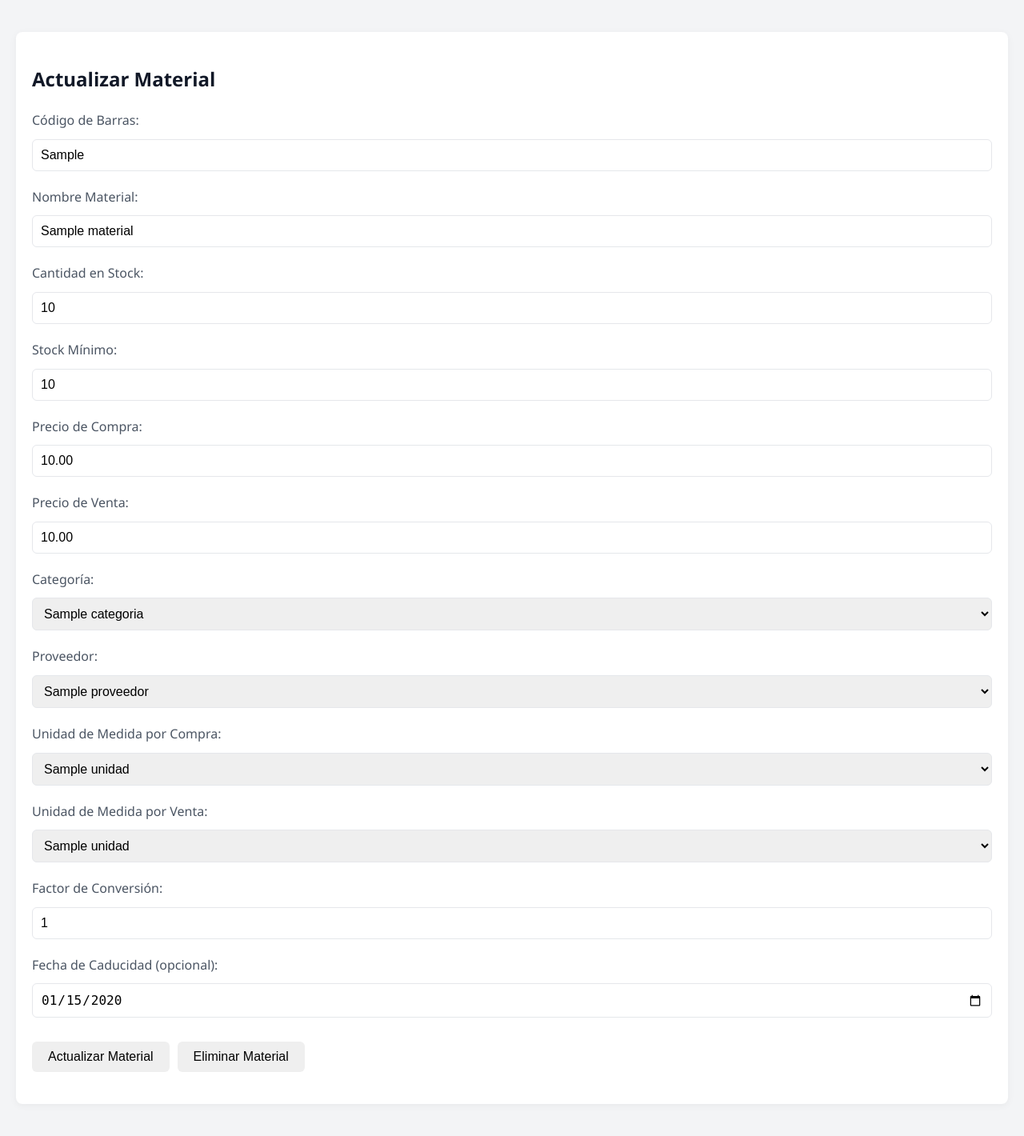
After one commit to Axel2507/ferreteriamay, a Django app: a page that uses inventario/templates/inventario/material/actualizar_material.html in a window 1280 px wide. The commit adds this page. Shown: the whole page at 80% size. Run offline with Django 5.2, Linux system fonts and the light colour scheme; tables that the repository leaves empty hold one stand-in row (values such as "Sample post").

Commit message:
Requiriments.txt

```diff
--- a/inventario/static/css/estilos.css
+++ b/inventario/static/css/estilos.css
@@ -245,3 +245,29 @@ tr:hover {
 .carrito th, .carrito td { border: 1px solid #ccc; padding: 8px; }
 .oculto { display: none; }
 .stock-bajo { color: red; font-weight: bold; }
+
+.search-bar {
+    margin-bottom: 20px;
+}
+
+.search-bar input[type="text"] {
+    padding: 6px;
+    width: 300px;
+}
+
+.search-bar button {
+    padding: 6px 10px;
+}
+
+.btn-editar {
+    padding: 4px 8px;
+    background-color: #3498db;
+    color: white;
+    border: none;
+    border-radius: 4px;
+    text-decoration: none;
+}
+
+.btn-editar:hover {
+    background-color: #2980b9;
+}
--- /dev/null
+++ b/inventario/templates/inventario/material/actualizar_material.html
@@ -0,0 +1,138 @@
+{% load static %}
+<!DOCTYPE html>
+<html lang="es">
+<head>
+    <meta charset="UTF-8">
+    <title>Actualizar Material</title>
+    <link rel="stylesheet" href="{% static 'css/estilos.css' %}">
+</head>
+<body>
+<div class="container">
+    <h2>Actualizar Material</h2>
+    {% if error %}
+    <div class="alert alert-danger">
+        {{ error }}
+    </div>
+    {% endif %}
+    <form id="formMaterial" method="post">
+        {% csrf_token %}
+        <div class="row">
+            <div class="col-md-6">
+                <div class="form-group">
+                    <label class="form-label">Código de Barras:</label>
+                    <input type="text" class="form-control" id="codigo" name="codigo" placeholder="Escanea o ingresa manualmente" value="{{ material.codigo }}" required readonly>
+                </div>
+            </div>
+            <div class="col-md-6">
+                <div class="form-group">
+                    <label class="form-label">Nombre Material:</label>
+                    <input type="text" class="form-control" id="nombre" name="nombre" value="{{ material.nombre }}" required>
+                </div>
+            </div>
+        </div>
+
+        <div class="row">
+            <div class="col-md-6">
+                <div class="form-group">
+                    <label class="form-label">Cantidad en Stock:</label>
+                    <input type="number" class="form-control" id="stock" name="stock" min="0" value="{{ material.stock }}" required>
+                </div>
+            </div>
+            <div class="col-md-6">
+                <div class="form-group">
+                    <label class="form-label">Stock Mínimo:</label>
+                    <input type="number" class="form-control" id="stock_minimo" name="stock_minimo" min="0" value="{{ material.stock_minimo }}" required>
+                </div>
+            </div>
+        </div>
+
+        <div class="row">
+            <div class="col-md-6">
+                <div class="form-group">
+                    <label class="form-label">Precio de Compra:</label>
+                    <input type="number" class="form-control" id="precio_compra" name="precio_compra" min="0" step="0.01" value="{{ material.precio_compra }}" required>
+                </div>
+            </div>
+            <div class="col-md-6">
+                <div class="form-group">
+                    <label class="form-label">Precio de Venta:</label>
+                    <input type="number" class="form-control" id="precio_venta" name="precio_venta" min="0" step="0.01" value="{{ material.precio_venta }}" required>
+                </div>
+            </div>
+        </div>
+
+        <div class="row">
+            <div class="col-md-4">
+                <div class="form-group">
+                    <label class="form-label">Categoría:</label>
+                    <select class="form-select" id="categoria" name="categoria" required>
+                        <option value="">Seleccionar categoría</option>
+                        {% for categoria in categorias %}
+                            <option value="{{ categoria.id }}" {% if categoria.id == material.categoria.id %}selected{% endif %}>{{ categoria.nombre }}</option>
+                        {% endfor %}
+                    </select>
+                </div>
+            </div>
+
+            <div class="col-md-4">
+                <div class="form-group">
+                    <label class="form-label">Proveedor:</label>
+                    <select class="form-select" id="proveedor" name="proveedor" required>
+                        <option value="">Seleccionar proveedor</option>
+                        {% for proveedor in proveedores %}
+                            <option value="{{ proveedor.id_proveedor }}" {% if proveedor.id_proveedor == material.proveedor.id_proveedor %}selected{% endif %}>{{ proveedor.nombre_empresa }}</option>
+                        {% endfor %}
+                    </select>
+                </div>
+            </div>
+
+            <div class="col-md-4">
+                <div class="form-group">
+                    <label class="form-label">Unidad de Medida por Compra:</label>
+                    <select class="form-select" id="unidad_compra" name="unidad_compra" required>
+                        <option value="">Seleccionar unidad</option>
+                        {% for unidad in unidades %}
+                            <option value="{{ unidad.id }}" {% if unidad.id == material.unidad_compra.id %}selected{% endif %}>{{ unidad.nombre }}</option>
+                        {% endfor %}
+                    </select>
+                </div>
+            </div>
+            <div class="col-md-4">
+                <div class="form-group">
+                    <label class="form-label">Unidad de Medida por Venta:</label>
+                    <select class="form-select" id="unidad_venta" name="unidad_venta" required>
+                        <option value="">Seleccionar unidad</option>
+                        {% for unidad in unidades %}
+                            <option value="{{ unidad.id }}" {% if unidad.id == material.unidad_venta.id %}selected{% endif %}>{{ unidad.nombre }}</option>
+                        {% endfor %}
+                    </select>
+                </div>
+            </div>
+            <div class="col-md-6">
+                <div class="form-group">
+                    <label class="form-label">Factor de Conversión:</label>
+                    <input type="number" class="form-control" id="factorc" name="factor_conversion" min="1" step="0.01" value="{{ material.factor_conversion }}" required>
+                </div>
+            </div>
+        </div>
+
+        <div class="row">
+            <div class="col-md-6">
+                <div class="form-group">
+                    <label class="form-label">Fecha de Caducidad (opcional):</label>
+                    <input type="date" class="form-control" id="fecha_caducidad" name="fecha_caducidad" value="{{ material.fecha_caducidad|date:'Y-m-d' }}">
+                </div>
+            </div>
+            <div class="col-md-6" style="margin-top: 30px; display: flex; gap: 10px;">
+                <div class="form-group">
+                    <button type="submit" class="btn" id="actualizarMaterial">Actualizar Material</button>
+                </div>
+                <div class="form-group">
+                    <button type="submit" class="btn" id="eliminarMaterial">Eliminar Material</button>
+                </div>
+        </div>
+
+    </form>
+</div>
+</body>
+</html>
--- a/inventario/urls/material_urls.py
+++ b/inventario/urls/material_urls.py
@@ -1,9 +1,10 @@
 from django.urls import path
-from inventario.views.material_views import agregar_material, listar_materiales
+from inventario.views.material_views import agregar_material, listar_materiales, actualizar_material
 from inventario.views.venta_views import buscar_materiales
 
 urlpatterns = [
     path('agregar/', agregar_material, name='agregar_material'),
     path('listar/', listar_materiales, name='listar_materiales'),
     path('api/materiales/', buscar_materiales, name='buscar_materiales'),
+    path('actualizar/<str:codigo>/', actualizar_material, name='actualizar_material'),
 ]
--- a/inventario/views/material_views.py
+++ b/inventario/views/material_views.py
@@ -4,6 +4,8 @@ from inventario.models.categoria import Categoria
 from inventario.models.proveedor import Proveedor
 from inventario.models.unidad import Unidad
 from inventario.analizador.procesador import CommandProcessor
+from django.shortcuts import render, get_object_or_404, redirect
+from django.db.models import Q
 
 def agregar_material(request):
     """Vista para agregar un material pasando por analizadores"""
@@ -65,3 +67,73 @@ def listar_materiales(request):
     """Vista para listar todos los materiales disponibles"""
     materiales = Material.objects.select_related("categoria", "proveedor","unidad_compra", "unidad_venta").order_by("nombre")
     return render(request, 'inventario/material/listar_materiales.html', {"materiales": materiales})
+
+def buscar_materiales(request):
+    query = request.GET.get('q')
+    if query:
+        materiales = Material.objects.filter(
+            Q(nombre__icontains=query) | Q(codigo__icontains=query)
+        )
+    else:
+        materiales = Material.objects.all()
+    return render(request, 'listar_material.html', {'materiales': materiales})
+
+
+def actualizar_material(request, codigo):
+    material = get_object_or_404(Material, codigo=codigo)
+    categorias = Categoria.objects.filter(activa=True)
+    proveedores = Proveedor.objects.filter(activo=True)
+    unidades = Unidad.objects.filter(activo=True)
+
+    if request.method == "POST":
+        nombre = request.POST.get('nombre')
+        precio_compra = request.POST.get('precio_compra')
+        precio_venta = request.POST.get('precio_venta')
+        stock = request.POST.get('stock')
+        stock_minimo = request.POST.get('stock_minimo')
+        categoria_id = request.POST.get('categoria')
+        proveedor_id = request.POST.get('proveedor')
+        unidad_compra_id = request.POST.get('unidad_compra')
+        unidad_venta_id = request.POST.get('unidad_venta')
+        factor_conversion = request.POST.get('factor_conversion')
+        fecha_caducidad = request.POST.get('fecha_caducidad') or 'NULL'
+
+        print("POST recibido:", request.POST)
+
+        campos_requeridos = [nombre, precio_compra, precio_venta, stock, stock_minimo, categoria_id, proveedor_id, unidad_compra_id, unidad_venta_id, factor_conversion]
+        if any(campo is None or campo == "" for campo in campos_requeridos):
+            return render(request, 'inventario/material/actualizar_material.html', {
+                'material': material,
+                'categorias': categorias,
+                'proveedores': proveedores,
+                'unidades': unidades,
+                'error': 'Todos los campos son obligatorios excepto fecha de caducidad.'
+            })
+
+        comando = f'ACT MAT C{codigo} "{nombre}" ${precio_compra} ${precio_venta} {stock} {stock_minimo} I{categoria_id} I{proveedor_id} I{unidad_compra_id} I{unidad_venta_id} {factor_conversion} {fecha_caducidad}'
+        procesador = CommandProcessor()
+        resultado = procesador.process(comando)
+
+        if resultado["success"]:
+            return redirect('listar_materiales')
+        else:
+            return render(request, 'inventario/material/actualizar_material.html', {
+                'material': material,
+                'categorias': categorias,
+                'proveedores': proveedores,
+                'unidades': unidades,
+                'error': resultado["error"]
+            })
+
+    return render(request, 'inventario/material/actualizar_material.html', {
+        'material': material,
+        'categorias': categorias,
+        'proveedores': proveedores,
+        'unidades': unidades
+    })
+
+def eliminar_material(request, codigo):
+    if request.method == "POST":
+        material = get_object_or_404(Material, codigo=codigo)
+        material.delete()
+        return redirect('listar_materiales')
```
Also changed, not shown: inventario/analizador/parser.py (+109 -0 lines), inventario/analizador/procesador.py (+49 -28 lines), inventario/templates/inventario/material/listar_materiales.html (+14 -2 lines).
